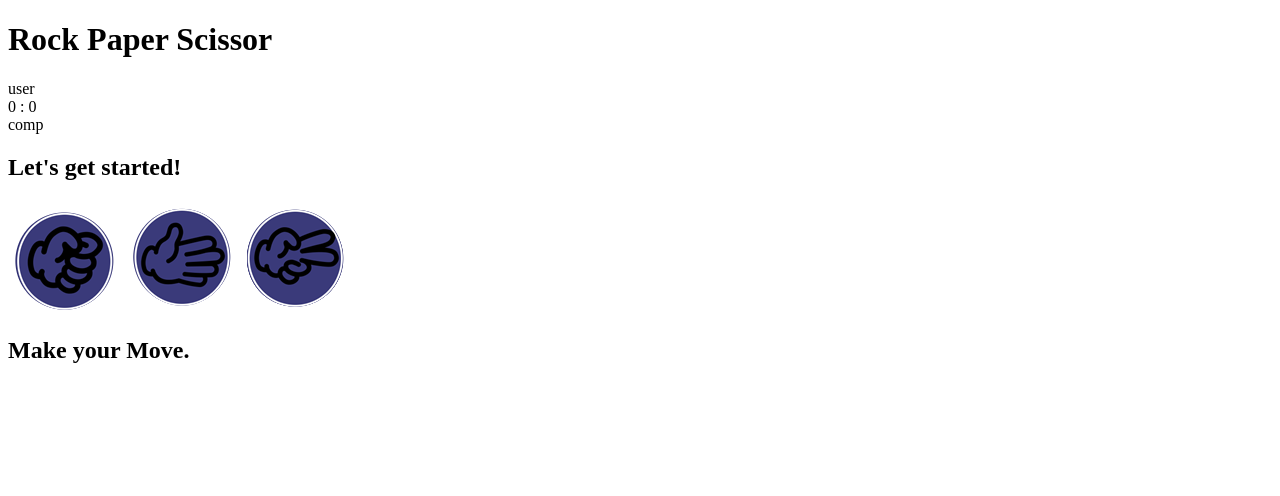
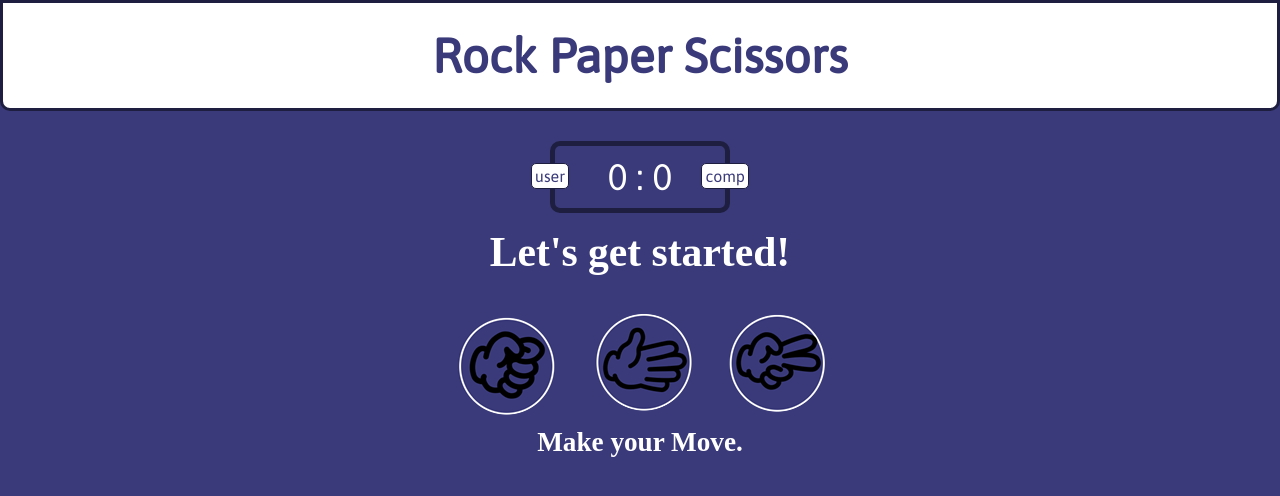
Before and after one commit to adhish-bahl/Rock-Paper-Scissor-using-JS, a plain HTML site: page index.html in a window 1280 px wide. Drawn offline with Linux system fonts and the light colour scheme.

Commit message:
CSS done

```diff
--- a/index.html
+++ b/index.html
@@ -4,23 +4,22 @@
     <meta charset="UTF-8">
     <meta http-equiv="X-UA-Compatible" content="IE=edge">
     <meta name="viewport" content="width=device-width, initial-scale=1.0">
-    <title>Rock Paper Scissor</title>
+    <title>Rock Paper Scissors</title>
     <link rel="stylesheet" href="style.css">
 </head>
 <body>
     <header>
-        <h1>Rock Paper Scissor</h1>
+        <h1>Rock Paper Scissors</h1>
     </header>
     <section class="scoreBoard">
         <div class="badge user">user</div>
         <span class="userScore">0</span> : <span class="compScore">0</span>
         <div class="badge comp">comp</div>
     </section>
-    <section class="result">
-        <h1>Let's get started!</h1>
+    <section class="resultSection">
+        <h1 class="result">Let's get started!</h1>
     </section>
     <section class="choice">
-        <!-- #3a3a7a -->
         <img src="images/stone.png" alt="Rock">
         <img src="images/paper.png" alt="Paper">
         <img src="images/scissor.png" alt="Scissor">
--- a/style.css
+++ b/style.css
@@ -1,4 +1,85 @@
+@import url('https://fonts.googleapis.com/css2?family=Asap&display=swap');
+
 :root {
     --primaryColor: #3a3a7a;
     --secondaryColor: white;
+    --darkBlue: #1e1e41;
 }
+
+* {
+    margin: 0%;
+    padding: 0%;
+    box-sizing: border-box;
+    color: var(--secondaryColor);
+}
+
+body {
+    background-color: var(--primaryColor);
+}
+
+header {
+    text-align: center;
+    padding: 25px;
+    background-color: var(--secondaryColor);
+    width: 100%;
+    border: 3px solid var(--darkBlue);
+    border-bottom-left-radius: 10px;
+    border-bottom-right-radius: 10px;
+}
+
+header h1 {
+    color: var(--primaryColor);
+    font-size: 3rem;
+    font-family: asap;
+}
+
+section {
+    padding: 15px;
+    text-align: center;
+}
+
+.scoreBoard {
+    font-size: 2.3rem;
+    padding: 10px;
+    border: var(--darkBlue) 5px solid;
+    width: 180px;
+    margin: 30px auto;
+    margin-bottom: 0% !important;
+    border-radius: 10px;
+    font-family: asap;
+    position: relative;
+}
+
+.badge {
+    position: absolute;
+    color: var(--primaryColor);
+    background-color: var(--secondaryColor);
+    font-size: 1rem;
+    border-radius: 5px;
+    padding: 3px;
+    border: 1px solid var(--darkBlue);
+}
+
+.user {
+    left: -24px ;
+    top: 28%;
+}
+
+.comp {
+    right: -24px;
+    top: 28%;
+}
+
+.result {
+    font-size: 2.6rem;
+    font-weight: bolder;
+}
+
+.choice img {
+    margin: 0px 10px;
+}
+
+.choice h2 {
+    margin: 5px 0px;
+    font-size: 1.7rem;
+}
```
